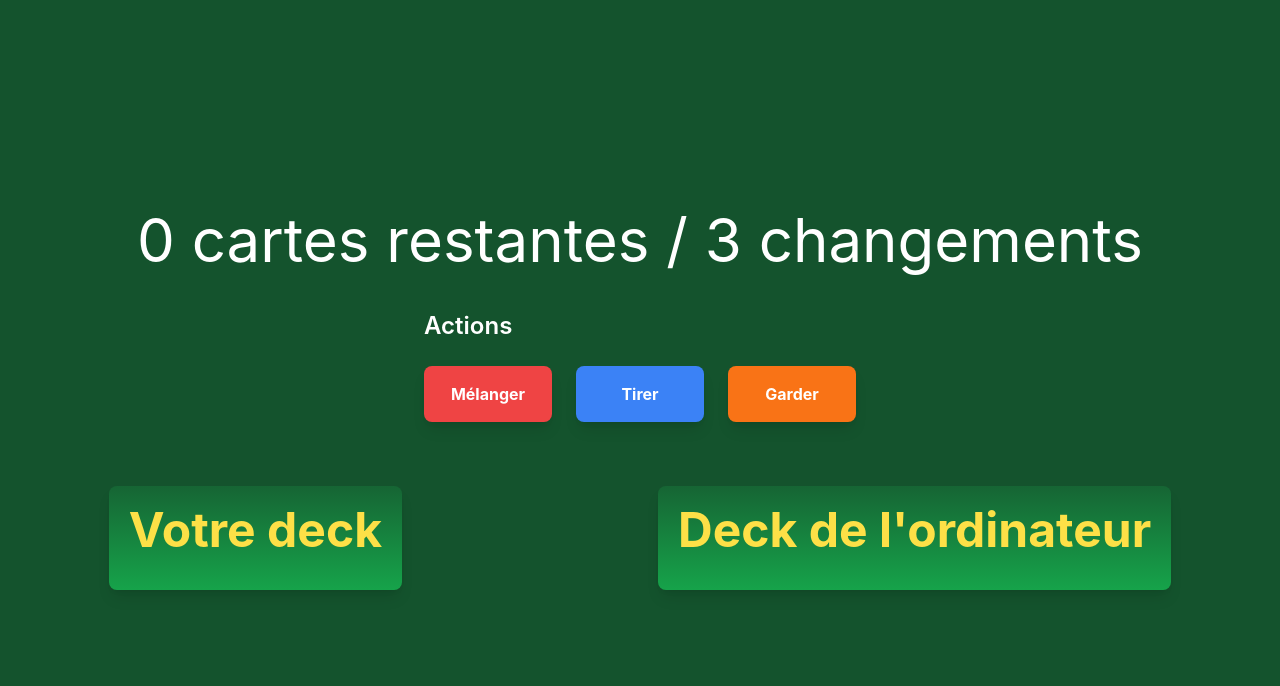
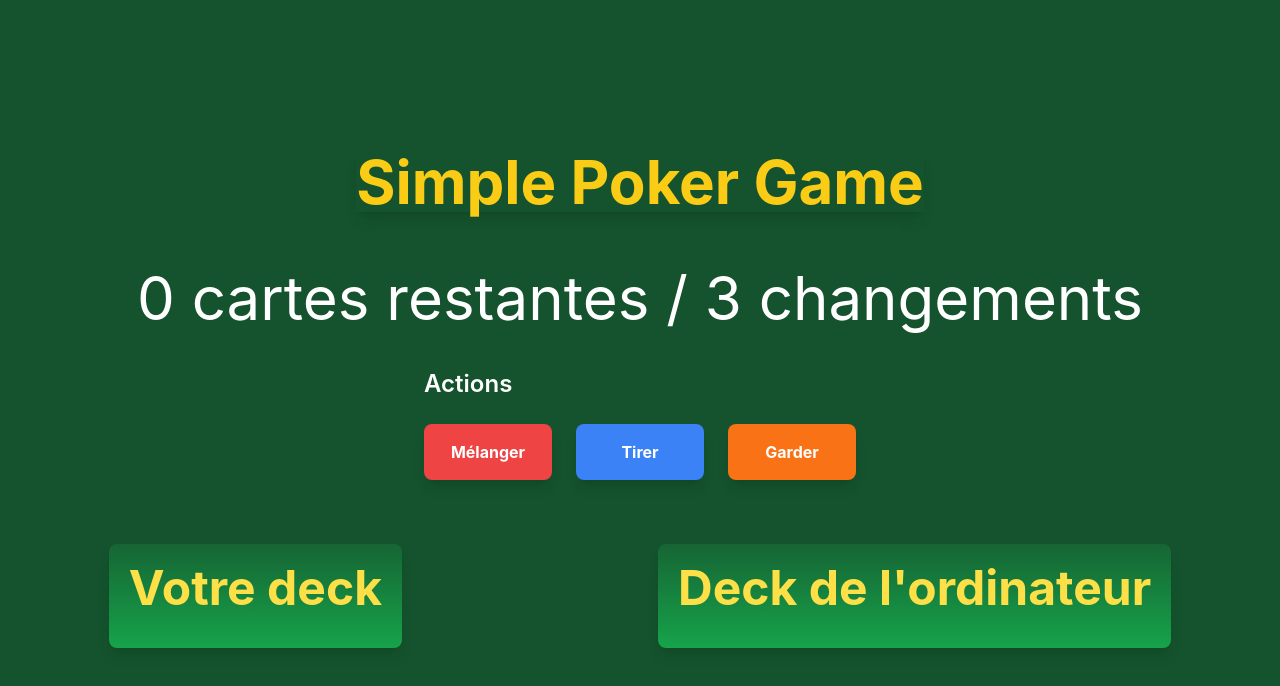
Before and after one commit to HugoWeh/exam-html-css-js, a React (Create React App) app: page / in a window 1280 px wide. Shown: the top 686 px of the page. Built offline with nearby package versions, Linux system fonts and the light colour scheme.

Commit message:
Add game name

```diff
--- a/src/components/Game.jsx
+++ b/src/components/Game.jsx
@@ -162,6 +162,9 @@ const Game = () => {
 
   return (
     <div className="flex flex-col bg-green-900 w-full h-screen items-center justify-center gap-10 p-5">
+      <h1 className="text-6xl font-bold text-yellow-400 text-center shadow-lg mb-4 animate-fade-in">
+        Simple Poker Game
+      </h1>
       {state.winner ? (
         <>
           <p className="text-3xl font-bold text-center text-white mb-4 animate-pulse">
```
